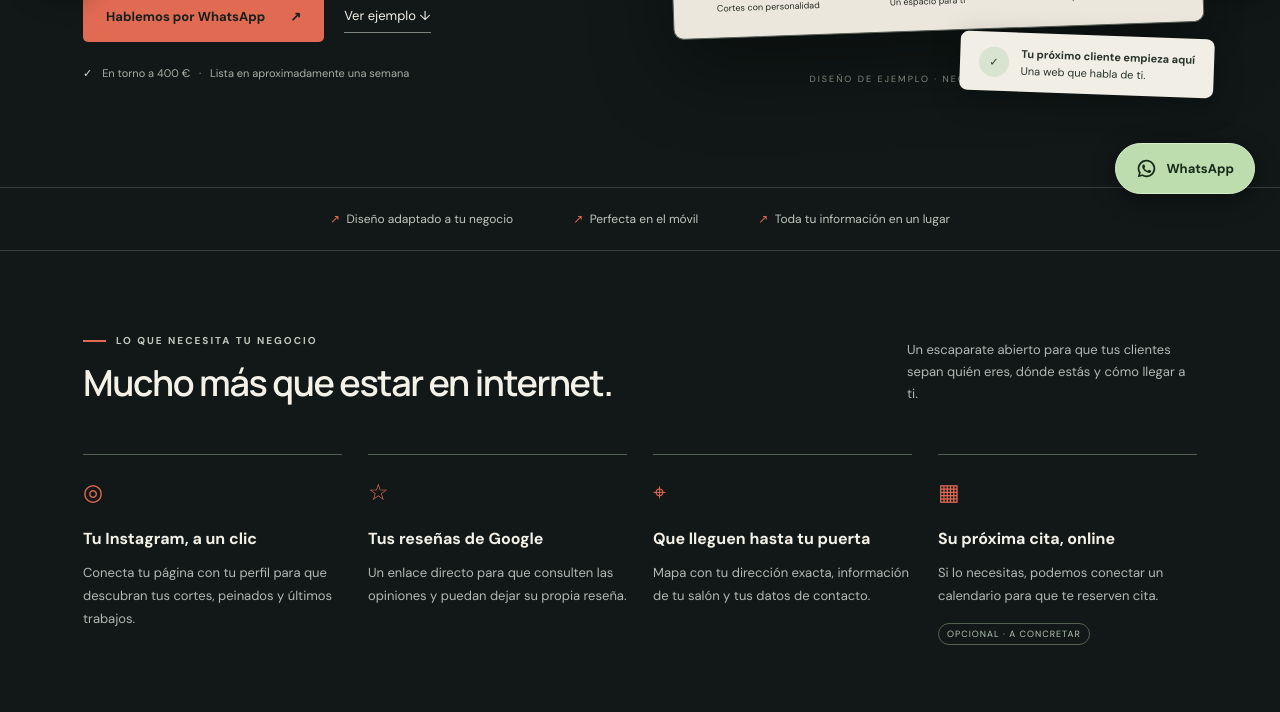
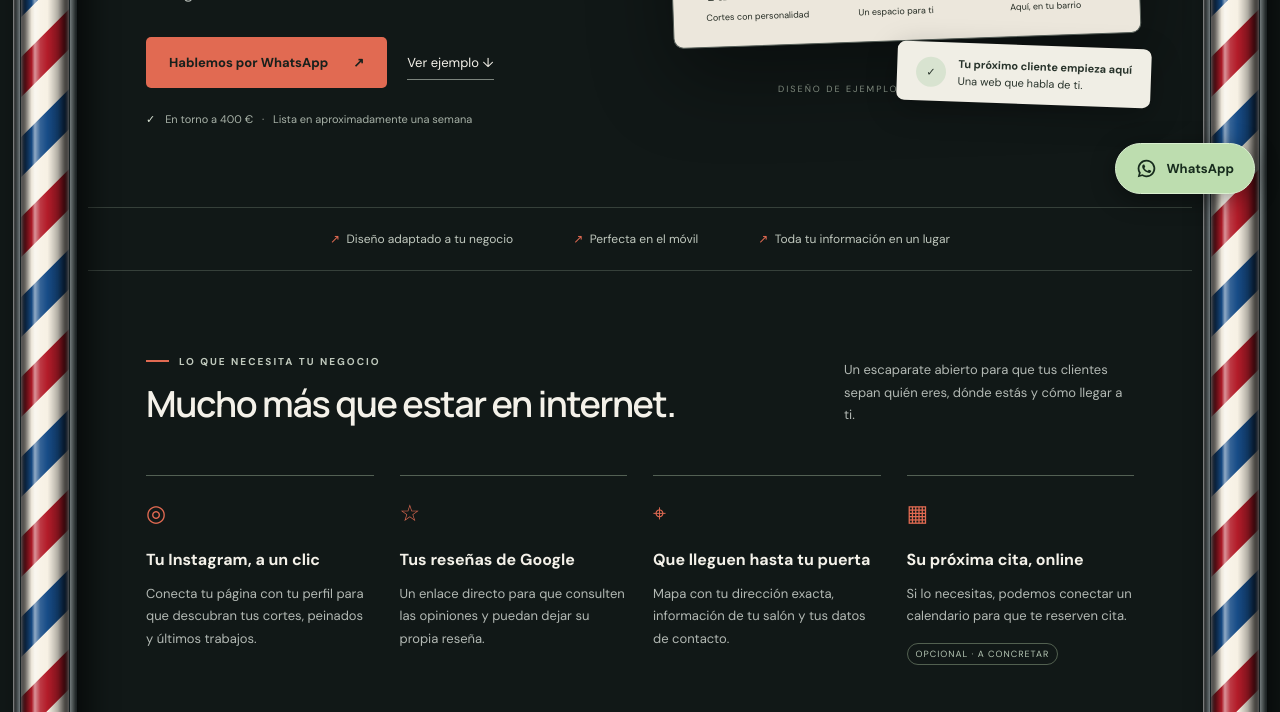
Before and after one commit to adrianer1985/estilo-web, a plain HTML site: page index.html in a window 1280 px wide. Shown: the part 583-1295 px from the top of the page. Drawn offline with Linux system fonts and the light colour scheme.

Commit message:
Extender postes a toda la página con giro continuo de las franjas

```diff
--- a/index.html
+++ b/index.html
@@ -16,9 +16,20 @@
 @media(max-width:1150px){.pole{width:42px;height:290px;padding:16px 5px}.left{left:8px}.right{right:8px}}
 @media(max-width:640px){.pole{width:26px;height:235px;top:190px;padding:13px 4px}.left{left:2px}.pole.right{right:2px}.pole:before,.pole:after{left:-1px;right:-1px;height:19px}.hero{padding-left:40px;padding-right:40px}h1{font-size:clamp(39px,11vw,53px)}.buttons{flex-wrap:wrap}.whatsapp-float{font-size:11px;padding:12px 15px;bottom:14px;right:14px}footer{padding-bottom:85px}.sample-label{font-size:8px;letter-spacing:1px}}
 @media(prefers-reduced-motion:reduce){.pole .glass:before{animation:none}html{scroll-behavior:auto}}
-</style></head><body>
+
+/* Postes continuos: ocupan el documento entero, desde la cabecera al pie. */
+body{position:relative;padding-left:88px;padding-right:88px}
+.pole{position:absolute;top:14px;bottom:14px;height:auto;width:64px;pointer-events:none;z-index:2;padding:20px 7px}
+.pole.left{left:13px}.pole.right{right:13px;left:auto}
+.pole .glass{border-radius:24px}
+.pole .glass:before{inset:0;background:repeating-linear-gradient(135deg,#b31c29 0 12.5%,#f7f1e4 12.5% 25%,#174c87 25% 37.5%,#f7f1e4 37.5% 50%);background-size:160px 160px;animation:barber-rotate 2.8s linear infinite;will-change:background-position}
+@keyframes barber-rotate{from{background-position:0 0}to{background-position:160px 0}}
+@media(max-width:1150px){body{padding-left:59px;padding-right:59px}.pole{width:42px;padding:18px 5px}.pole.left{left:8px}.pole.right{right:8px}}
+@media(max-width:640px){body{padding-left:32px;padding-right:32px}.pole{top:12px;bottom:12px;width:26px;height:auto;padding:14px 4px}.pole.left{left:2px}.pole.right{right:2px}header{padding:0 8px;gap:8px}.brand{font-size:19px}nav .phone{padding:9px 10px;font-size:10px}.hero{padding:28px 12px 45px}h1{font-size:clamp(35px,10vw,53px);letter-spacing:-2px}.section{padding-left:12px;padding-right:12px}.contact{padding-left:12px;padding-right:12px}.contact .number{margin:26px 0;font-size:clamp(26px,8vw,40px)}.demo-top{padding:17px 14px}.demo-top>span{font-size:6px;max-width:95px}.demo-image{padding-left:16px}.demo-image h2{font-size:38px}.demo-bottom{gap:8px;padding:20px 10px}.demo-bottom b{font-size:14px}.float{font-size:9px;padding:12px}.offer{padding:23px}.price{font-size:57px}footer{margin-left:12px;margin-right:12px}.whatsapp-float{right:39px}}
+@media(prefers-reduced-motion:reduce){.pole .glass:before{animation:none}}
+</style></head><body><div class="pole left" aria-hidden="true"><span class="glass"></span></div><div class="pole right" aria-hidden="true"><span class="glass"></span></div>
 <header><a href="#" class="brand">estilo<span>web.</span></a><nav aria-label="Principal"><a href="#incluye">Qué incluye</a><a href="#precio">El precio</a><a href="#proceso">Cómo funciona</a><a class="phone" href="tel:+34851000408">↗ &nbsp;851 00 04 08</a></nav></header>
-<main><div class="pole left" aria-hidden="true"><span class="glass"></span></div><div class="pole right" aria-hidden="true"><span class="glass"></span></div>
+<main>
 <section class="hero"><div><div class="eyebrow">Webs para peluquerías y barberías</div><h1>Tu salón tiene<br>estilo.<br>Tu web <em>también.</em></h1><p class="intro">Haz que te encuentren, conozcan tu trabajo y quieran sentarse en tu sillón. Una web a la altura de tu negocio.</p><div class="buttons"><a class="cta" href="https://wa.me/34851000408?text=Hola%20Adri%C3%A1n%2C%20me%20interesa%20una%20web%20para%20mi%20peluquer%C3%ADa%20o%20barber%C3%ADa." target="_blank" rel="noopener noreferrer">Hablemos por WhatsApp <span>↗</span></a><a class="text-link" href="#ejemplo">Ver ejemplo ↓</a></div><p class="mini"><span>✓</span> En torno a 400 € &nbsp; · &nbsp; Lista en aproximadamente una semana</p></div>
 <div class="mock-area" id="ejemplo"><div class="browser"><div class="browser-bar"><i></i><i></i><i></i><div class="url">TU BARBERÍA · TU PROPIO ESTILO</div></div><div class="demo-top"><div class="demo-brand">La Navaja<span style="color:#ab654c">.</span></div><span>BARBERÍA DE BARRIO, ESTILO PROPIO</span></div><div class="demo-image"><small>EL ARTE DE UN BUEN CORTE</small><h2>Buen corte.<br>Mejor actitud.</h2><button type="button" onclick="document.querySelector('dialog').showModal()">Reserva tu próxima cita ↗</button></div><div class="demo-bottom"><div><b>Tu estilo</b>Cortes con personalidad</div><div><b>Tu momento</b>Un espacio para ti</div><div><b>Tu barbería</b>Aquí, en tu barrio</div></div></div><div class="float"><span class="check">✓</span><div><strong>Tu próximo cliente empieza aquí</strong>Una web que habla de ti.</div></div><span class="sample-label">DISEÑO DE EJEMPLO · NEGOCIO FICTICIO</span></div></section>
 <div class="strip"><span>↗ &nbsp;Diseño adaptado a tu negocio</span><span>↗ &nbsp;Perfecta en el móvil</span><span>↗ &nbsp;Toda tu información en un lugar</span></div>
```
